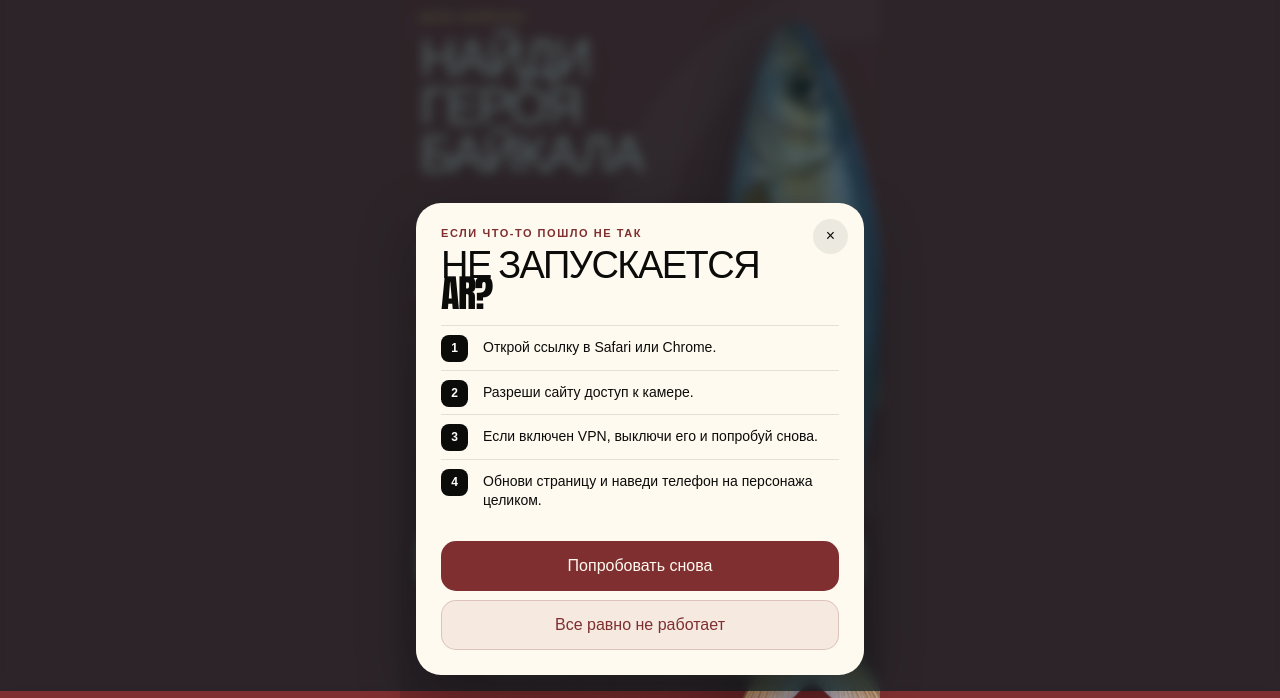
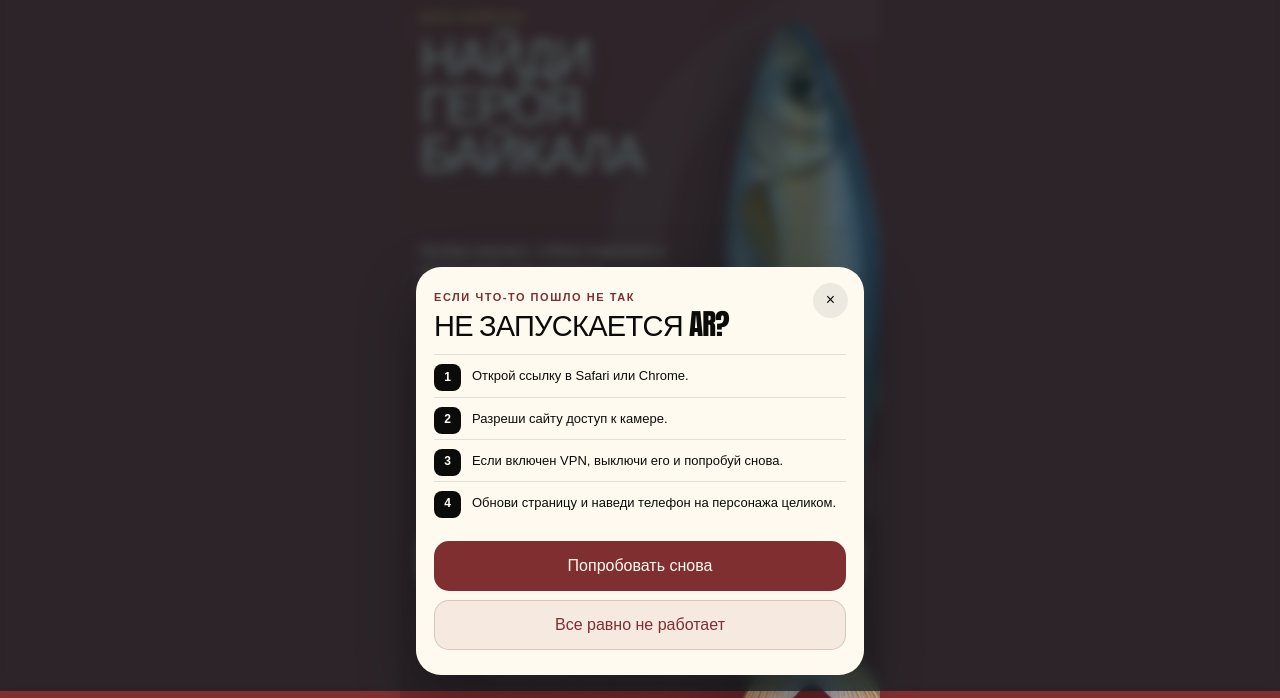
Before and after one commit to miromanof/babrbook-ar-quest, a plain HTML site: page index.html in a window 1280 px wide. Both pictures are taken after a click on the button "Не работает AR? Есть запасной вариант". Shown: the part 109-807 px from the top of the page. Drawn offline with Linux system fonts and the light colour scheme; a web font is replaced by a local one.

Commit message:
Update quest links and code words

```diff
--- a/index.html
+++ b/index.html
@@ -11,11 +11,11 @@
   <div class="bb-card">
     <header class="bb-top">
       <div class="bb-brand-pair">
-        <div class="bb-logo"><img src="https://static.tildacdn.com/tild3338-3665-4338-b731-323734636365/babrbook__logo_bg2x.png" alt="Бабрбук"></div>
+        <a class="bb-logo" href="https://babrbook.com" target="_blank" rel="noopener noreferrer"><img src="https://static.tildacdn.com/tild3338-3665-4338-b731-323734636365/babrbook__logo_bg2x.png" alt="Бабрбук"></a>
         <span class="bb-brand-divider"></span>
-        <img class="bb-partner-logo" src="https://1baikal.ru/img/logo2026.svg?4" alt="Первый Байкальский">
+        <a class="bb-brand-link" href="https://1baikal.ru" target="_blank" rel="noopener noreferrer"><img class="bb-partner-logo" src="https://1baikal.ru/img/logo2026.svg?4" alt="Первый Байкальский"></a>
         <span class="bb-brand-divider"></span>
-        <img class="bb-print-logo" src="assets/partners/print-vector.webp" alt="Оперативная типография Вектор">
+        <a class="bb-brand-link" href="https://print38.ru" target="_blank" rel="noopener noreferrer"><img class="bb-print-logo" src="assets/partners/print-vector.webp" alt="Оперативная типография Вектор"></a>
       </div>
     </header>
 
@@ -43,7 +43,7 @@
 
     <div class="bb-actions">
       <!-- ЗАМЕНА AR-ССЫЛКИ: замените #AR-LINK -->
-      <a class="bb-start" href="#AR-LINK">Начать AR-квест <span>↗</span></a>
+      <a class="bb-start" href="https://projects.web-ar.studio/v2/b698334be9">Начать AR-квест <span>↗</span></a>
       <button class="bb-map-open" type="button"><svg viewBox="0 0 24 24"><path d="M12 21s7-6.1 7-12a7 7 0 1 0-14 0c0 5.9 7 12 7 12Z"/><circle cx="12" cy="9" r="2.4"/></svg>Где получить билет?</button>
     </div>
     <button class="bb-help-open" type="button">Не работает AR? Есть запасной вариант</button>
@@ -77,7 +77,7 @@
       <h2>Не запускается AR?</h2>
       <ol><li>Открой ссылку в Safari или Chrome.</li><li>Разреши сайту доступ к камере.</li><li>Если включен VPN, выключи его и попробуй снова.</li><li>Обнови страницу и наведи телефон на персонажа целиком.</li></ol>
       <div class="bb-help-actions">
-        <a class="bb-modal-primary" href="#AR-LINK">Попробовать снова</a>
+        <a class="bb-modal-primary" href="https://projects.web-ar.studio/v2/b698334be9">Попробовать снова</a>
         <button class="bb-fallback-open" type="button">Все равно не работает</button>
       </div>
     </div>
@@ -154,6 +154,7 @@ html,body{background:#7f2f30}
 <style>
 .bb-card{display:flex;flex-direction:column;background:linear-gradient(180deg,#8a3032 0%,#7f2f30 58%,#6f2729 100%)}
 .bb-brand-pair{display:flex;align-items:center;gap:8px;width:100%}.bb-logo img{width:58px}.bb-brand-divider{flex:0 0 1px;width:1px;height:20px;background:rgba(255,250,240,.3)}
+.bb-brand-link{display:flex;align-items:center;text-decoration:none}
 .bb-partner-logo{display:block;width:87px;height:auto;filter:brightness(0) invert(1);opacity:.92}
 .bb-print-logo{display:block;width:56px;height:19px;object-fit:contain;object-position:left center}
 .bb-character-img{left:54%;right:auto;top:52%;bottom:auto;width:106svh;height:auto;max-width:none;object-fit:contain;object-position:center;transform:translate(-50%,-50%) rotate(-90deg);transform-origin:center;filter:drop-shadow(0 24px 26px rgba(38,6,9,.32));opacity:.92}
@@ -206,6 +207,10 @@ html,body{background:#7f2f30}
 .bb-route-kicker{margin:14px 0 4px;color:#7f2f30;font-size:10px;font-weight:900;letter-spacing:.13em;text-transform:uppercase}.bb-route-name{margin-bottom:10px!important}.bb-route-text{margin:0 0 12px;font-size:14px;line-height:1.45}.bb-route-location{display:block;width:100%;height:150px;object-fit:cover;object-position:center 58%;margin:0 0 12px;border-radius:16px}.bb-route-location[hidden]{display:none}
 .bb-route-next{margin-top:4px}.bb-route-note{margin:9px 8px 0;color:#756a64;font-size:10px;line-height:1.35;text-align:center}
 .bb-route-photo-reminder{margin:0 0 12px;padding:11px 12px;border:1px solid rgba(127,47,48,.15);border-radius:13px;background:rgba(244,176,95,.18);color:#5f2023;font-size:12px;line-height:1.35;font-weight:750}.bb-route-photo-reminder[hidden]{display:none}
+[data-modal="help"] .bb-modal{padding-left:18px;padding-right:18px}
+[data-modal="help"] .bb-modal h2{font-size:clamp(24px,7vw,29px);line-height:.96;letter-spacing:-.025em;white-space:nowrap;margin-right:32px}
+[data-modal="help"] .bb-modal ol{width:100%}
+[data-modal="help"] .bb-modal li{padding-left:38px;padding-right:0;font-size:13px;line-height:1.32}
 </style>
 
 <script>
@@ -219,15 +224,15 @@ html,body{background:#7f2f30}
   root.querySelector('.bb-help-open').addEventListener('click',function(){openModal('help')});
   root.querySelector('.bb-fallback-open').addEventListener('click',function(){
     closeModal(root.querySelector('[data-modal="help"]'));
-    renderRoute();openModal('fallback');
+    routeIndex=0;routeRevealed=false;renderRoute();openModal('fallback');
   });
   var route=[
-    {name:'Байкал',image:'assets/route/baikal.webp',place:'Ищи героя рядом со зданием на фотографии.',clue:'[ПОДСКАЗКА БАЙКАЛА К ОЛЬХОНУ]',location:'/assets/first-point.webp'},
-    {name:'Ольхон',image:'assets/route/sarma.webp',place:'Ищи героя в точке 2: [МЕСТО ВТОРОЙ ТОЧКИ].',clue:'[ПОДСКАЗКА ОЛЬХОНА К САРМЕ]'},
-    {name:'Сарма',image:'assets/route/olkhon.webp',place:'Ищи героя в точке 3: [МЕСТО ТРЕТЬЕЙ ТОЧКИ].',clue:'[ПОДСКАЗКА САРМЫ К НЕРПЕ]'},
-    {name:'Нерпа',image:'assets/route/nerpa.webp',place:'Ищи героя в точке 4: [МЕСТО ЧЕТВЕРТОЙ ТОЧКИ].',clue:'[ПОДСКАЗКА НЕРПЫ К ОМУЛЮ]'},
-    {name:'Омуль',image:'assets/route/omul-route.webp',place:'Ищи героя в точке 5: [МЕСТО ПЯТОЙ ТОЧКИ].',clue:'[ПОДСКАЗКА ОМУЛЯ К АНГАРЕ]'},
-    {name:'Ангара',image:'assets/route/angara.webp',place:'Ищи финального героя в точке 6: [МЕСТО АНГАРЫ].',clue:'Финальная фраза: «Байкал в моем сердце всегда». Запомни ее и покажи волонтеру вместе с фотографиями всех персонажей.'}
+    {name:'Байкал',image:'assets/route/baikal.webp',place:'Ищи героя рядом со зданием на фотографии.',clue:'Кодовое слово: «Байкал».',location:'/assets/first-point.webp'},
+    {name:'Ольхон',image:'assets/route/sarma.webp',place:'Ищи героя на территории усадьбы Сукачева.',clue:'Кодовое слово: «сердце».'},
+    {name:'Сарма',image:'assets/route/sarma-v2.webp',place:'Ищи героя на территории усадьбы Сукачева.',clue:'Кодовое слово: «в».'},
+    {name:'Нерпа',image:'assets/route/nerpa.webp',place:'Ищи героя на территории усадьбы Сукачева.',clue:'Кодовое слово: «моем».'},
+    {name:'Омуль',image:'assets/route/omul-route.webp',place:'Ищи героя на территории усадьбы Сукачева.',clue:'Кодовое слово: «всегда».'},
+    {name:'Ангара',image:'assets/route/angara.webp',place:'Ищи героя на территории усадьбы Сукачева.',clue:'Кодовое слово: «сердце». Собери из найденных слов фразу и скажи ее волонтеру.'}
   ];
   var routeIndex=0,routeRevealed=false;
   var routeModal=root.querySelector('[data-modal="fallback"]');
```
